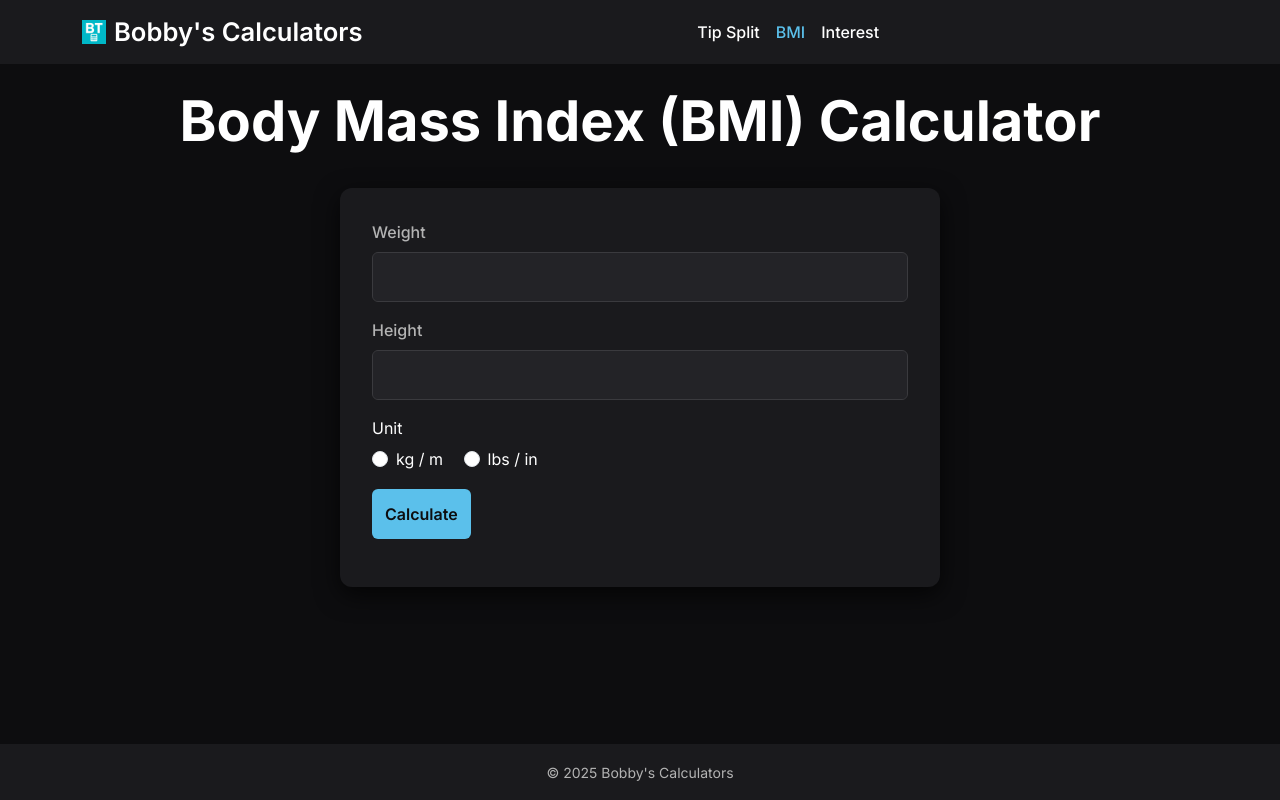
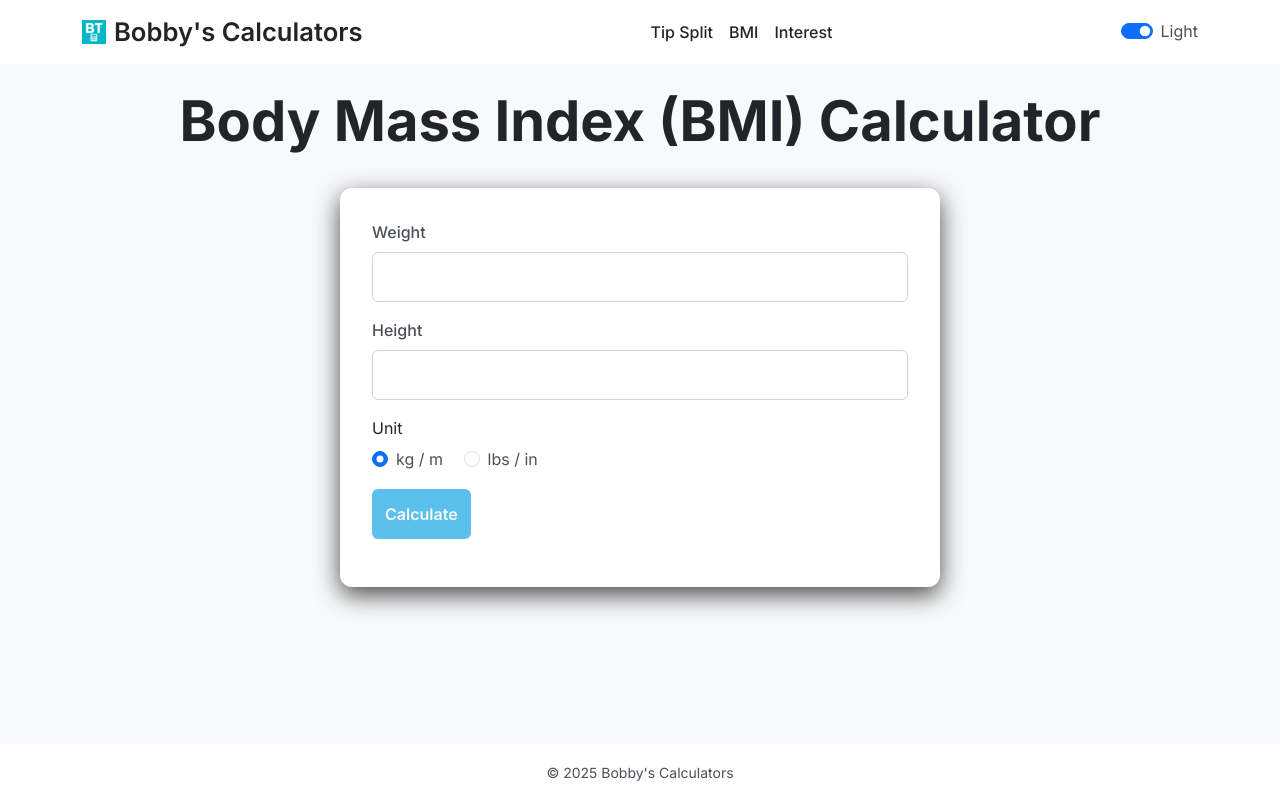
Before and after one commit to btomlinson237/newProject, a Flask app: page /bmi in a window 1280 px wide. Run offline with Flask 3, Linux system fonts and the light colour scheme.

Commit message:
Dark/Light mode toggle switch

```diff
--- a/static/css/styles.css
+++ b/static/css/styles.css
@@ -126,3 +126,57 @@
 /* 10. Utility classes */
 .text-white { color: var(--text-primary) !important; }
 .bg-dark { background-color: var(--bg-color) !important; }
+
+
+
+[data-theme="light"] {
+--bg-color:       #f8f9fa;  /* light grey background */
+--panel-bg:       #ffffff;  /* white cards */
+--text-primary:   #212529;  /* dark text */
+--text-secondary: #495057;  /* muted grey */
+--input-bg:       #ffffff;  /* inputs white */
+--input-border:   #ced4da;  /* light bootstrap border */
+/* keep the same brand accent */
+--accent:         #5BC0EB;
+--accent-dark:    #4AA0CC;
+}
+
+/* — Light mode navbar & toggle fixes — */
+[data-theme="light"] {
+  /* ensure text switches to dark */
+  color: var(--text-primary) !important;
+}
+
+/* Navbar background in light mode */
+[data-theme="light"] .navbar {
+  background-color: var(--panel-bg) !important;
+}
+
+/* Nav links in light mode */
+[data-theme="light"] .navbar-nav .nav-link {
+  color: var(--text-primary) !important;
+}
+[data-theme="light"] .navbar-nav .nav-link:hover {
+  background-color: rgba(91,192,235,0.1) !important;
+}
+
+/* Theme-switch label color */
+[data-theme="light"] .form-check-label {
+  color: var(--text-secondary) !important;
+}
+
+/* Invert the white hamburger icon to dark */
+[data-theme="light"] .navbar-toggler-icon {
+  filter: invert(1);
+}
+
+/* Light‐mode navbar text */
+html[data-theme="light"] .navbar-brand,
+html[data-theme="light"] .navbar-nav .nav-link {
+  color: var(--text-primary) !important;
+}
+
+/* Ensure the toggle label also flips */
+html[data-theme="light"] .form-check-label {
+  color: var(--text-secondary) !important;
+}
--- a/static/js/scripts.js
+++ b/static/js/scripts.js
@@ -1,8 +1,8 @@
 // static/js/scripts.js
 
+// — Alpine component registrations —
 document.addEventListener('alpine:init', () => {
   Alpine.data('tipCalc', () => ({
-    // state
     bill:          null,
     pct:           15,
     people:        1,
@@ -13,7 +13,6 @@
     total:         0,
     perPerson:     0,
 
-    // computed validity
     get isValid() {
       return (
         this.bill   >  0 &&
@@ -23,7 +22,6 @@
       );
     },
 
-    // action
     calculate() {
       this.tip       = (this.bill || 0) * (this.pct / 100);
       this.total     = (this.bill || 0) + this.tip;
@@ -33,7 +31,70 @@
     }
   }));
 
-  // leave your bmiCalc and interestCalc unchanged…
-  Alpine.data('bmiCalc', () => ({ /* … */ }));
-  Alpine.data('interestCalc', () => ({ /* … */ }));
+  Alpine.data('bmiCalc', () => ({
+    weight:   null,
+    height:   null,
+    unit:     'metric',
+    bmi:      null,
+    category: '',
+    calculate() {
+      let w = this.weight || 0;
+      let h = this.height || 0;
+      if (this.unit === 'imperial') {
+        w *= 0.453592;
+        h *= 0.0254;
+      }
+      const b = h > 0 ? w / (h * h) : 0;
+      this.bmi      = b.toFixed(1);
+      this.category = b < 18.5 ? 'Underweight'
+                       : b < 25   ? 'Normal'
+                       : b < 30   ? 'Overweight'
+                       : 'Obese';
+    }
+  }));
+
+  Alpine.data('interestCalc', () => ({
+    principal: null,
+    rate:      null,
+    time:      null,
+    interest:  0,
+    total:     0,
+    calculate() {
+      const P = this.principal || 0;
+      const r = (this.rate || 0) / 100;
+      const t = this.time || 0;
+      this.interest = (P * r * t).toFixed(2);
+      this.total    = (P + parseFloat(this.interest)).toFixed(2);
+    }
+  }));
 });
+
+// — Theme toggle logic —
+// Moves the <html> between light/dark based on switch & persists in localStorage.
+(function() {
+  const toggle = document.getElementById('themeToggle');
+  const root   = document.documentElement;
+  const saved  = localStorage.getItem('theme');
+
+  // Initialize on page load
+  if (
+    saved === 'light' ||
+    ( !saved && window.matchMedia('(prefers-color-scheme: light)').matches )
+  ) {
+    root.setAttribute('data-theme', 'light');
+    if (toggle) toggle.checked = true;
+  }
+
+  // If the toggle exists, wire up the change handler
+  if (toggle) {
+    toggle.addEventListener('change', () => {
+      if (toggle.checked) {
+        root.setAttribute('data-theme', 'light');
+        localStorage.setItem('theme', 'light');
+      } else {
+        root.removeAttribute('data-theme');
+        localStorage.setItem('theme', 'dark');
+      }
+    });
+  }
+})();
--- a/templates/base.html
+++ b/templates/base.html
@@ -1,18 +1,22 @@
-<!--base.html-->
-
 <!doctype html>
 <html lang="en">
 <head>
   <meta charset="utf-8">
   <meta name="viewport" content="width=device-width, initial-scale=1">
 
+  <!-- Inter font -->
   <link
     href="https://fonts.googleapis.com/css2?family=Inter:wght@400;500;600;700&display=swap"
     rel="stylesheet">
 
-  <link rel="icon" type="image/png" sizes="64x64" href="{{ url_for('static', filename='img/favicon.png')}}">
+  <!-- Favicon -->
+  <link rel="icon" type="image/png" sizes="64x64"
+        href="{{ url_for('static', filename='img/favicon.png') }}">
+
   <!-- Bootstrap CSS from CDN -->
-  <link href="https://cdn.jsdelivr.net/npm/bootstrap@5.3.3/dist/css/bootstrap.min.css"  rel="stylesheet">
+  <link
+    href="https://cdn.jsdelivr.net/npm/bootstrap@5.3.3/dist/css/bootstrap.min.css"
+    rel="stylesheet">
 
   <!-- Your custom styles -->
   <link href="{{ url_for('static', filename='css/styles.css') }}" rel="stylesheet">
@@ -20,13 +24,13 @@
   <title>Bobby's Calculators</title>
 </head>
 
-<body class="bg-dark text-white d-flex flex-column min-vh-100">
+<body class="d-flex flex-column min-vh-100">
 
   <!-- Alpine-powered navbar -->
   <nav x-data="{ open: false }" class="navbar navbar-expand-lg navbar-dark bg-secondary">
     <div class="container">
       <a class="navbar-brand" href="{{ url_for('tip') }}">
-        <img src="{{ url_for('static', filename='img/favicon.png')}}" alt="BT Logo">
+        <img src="{{ url_for('static', filename='img/favicon.png') }}" alt="BT Logo">
         Bobby's Calculators
       </a>
       <button
@@ -59,14 +63,23 @@
           </li>
         </ul>
       </div>
+
+      <!-- Theme toggle switch -->
+      <div class="form-check form-switch text-white ms-3">
+        <input
+          class="form-check-input"
+          type="checkbox"
+          id="themeToggle"
+        >
+        <label class="form-check-label" for="themeToggle">Light</label>
+      </div>
     </div>
   </nav>
 
-  <!-- Centered Titles -->
+  <!-- Page Title -->
   <header class="text-center mt-4 mb-4">
     <h1 class="display-4">{% block page_title %}{% endblock %}</h1>
   </header>
-
 
   <!-- Main Content -->
   <main class="container flex-fill d-flex flex-column justify-content-start align-items-center">
@@ -77,14 +90,9 @@
     <small>&copy; 2025 Bobby's Calculators</small>
   </footer>
 
-
-
-
-
-  <!-- Alpine.js (still via CDN or local, as you prefer) -->
+  <!-- Alpine.js -->
   <script defer src="https://cdn.jsdelivr.net/npm/alpinejs@3.x.x/dist/cdn.min.js"></script>
-
-  <!-- Your custom scripts -->
+  <!-- Your custom Alpine components & theme-toggle logic -->
   <script src="{{ url_for('static', filename='js/scripts.js') }}"></script>
 </body>
 </html>
```
